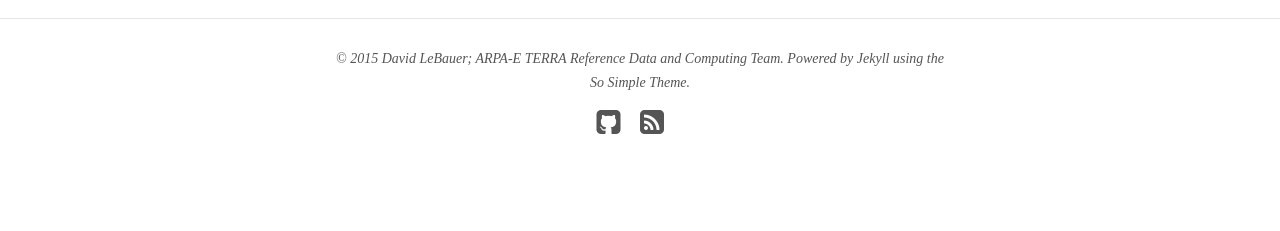
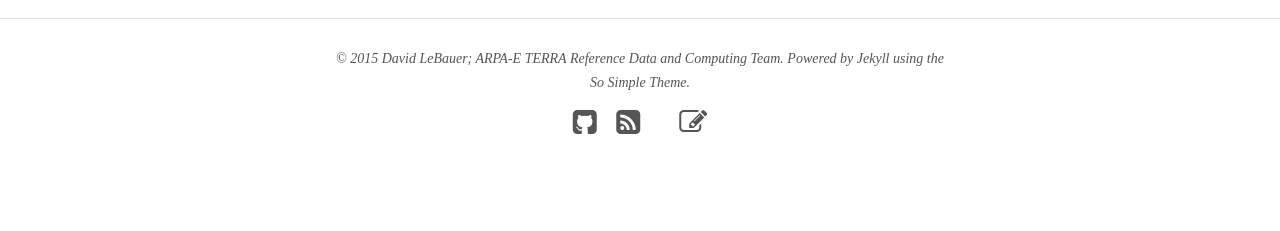
Before and after one commit to terra-reference/terraref.github.io, a Jekyll site: the page built from index.html, in a window 1280 px wide. Shown: the part 1642-1873 px from the top of the page. Built offline with Jekyll 4.4.1, drawn with Linux system fonts in a browser that asks for light colours; nearby versions of some CDN libraries.

Commit message:
added 'edit this page' to footer

```diff
--- a/_includes/footer.html
+++ b/_includes/footer.html
@@ -14,6 +14,5 @@
   {% if site.owner.pinterest %}<a href="https://www.pinterest.com/{{ site.owner.pinterest }}/" title="{{ site.owner.name}} on Pinterest" target="_blank"><i class="fa fa-pinterest fa-2x"></i></a>{% endif %}
 	{% if site.owner.weibo %}<a href="https://www.weibo.com/u/{{ site.owner.weibo }}/" title="{{ site.owner.name}} on Weibo" target="_blank"><i class="fa fa-weibo fa-2x"></i></a>{% endif %}
   <a href="{{ site.url }}/feed.xml" title="Atom/RSS feed"><i class="fa fa-rss-square fa-2x"></i></a>
-
-
-<a href=http://eepurl.com/bEr7Ov title = "subscribe"><i class="fa fa-newspaper-o"></i></a>
+  <a href=http://eepurl.com/bEr7Ov title="subscribe"><i class="fa fa-newspaper-o fa-2x"></i></a>
+  <a href="{{site.github.repository_url}}/edit/master/{{ page.path }}" title="Edit this page"><i class="fa fa-pencil-square-o fa-2x"></i></a>
```
